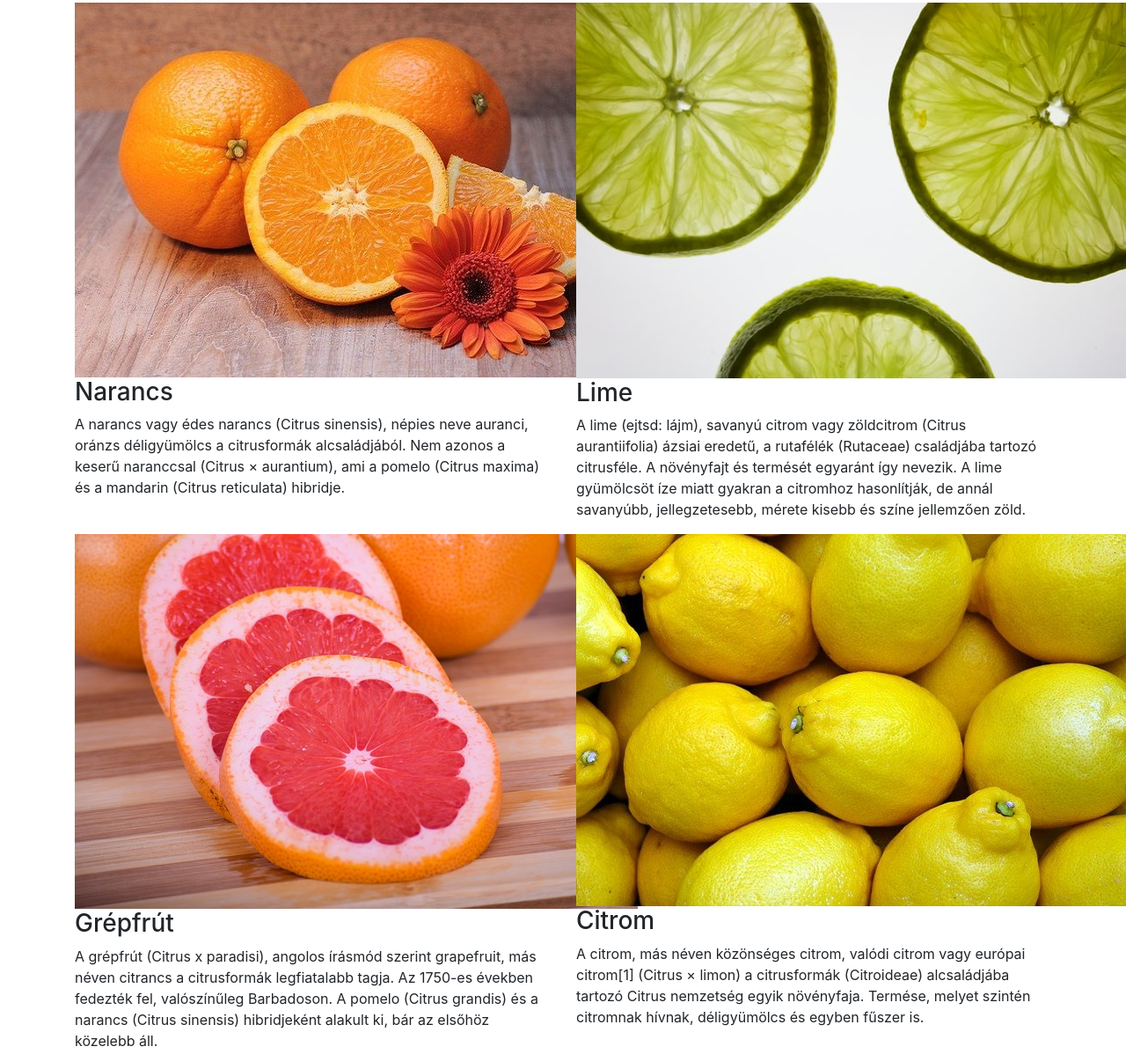
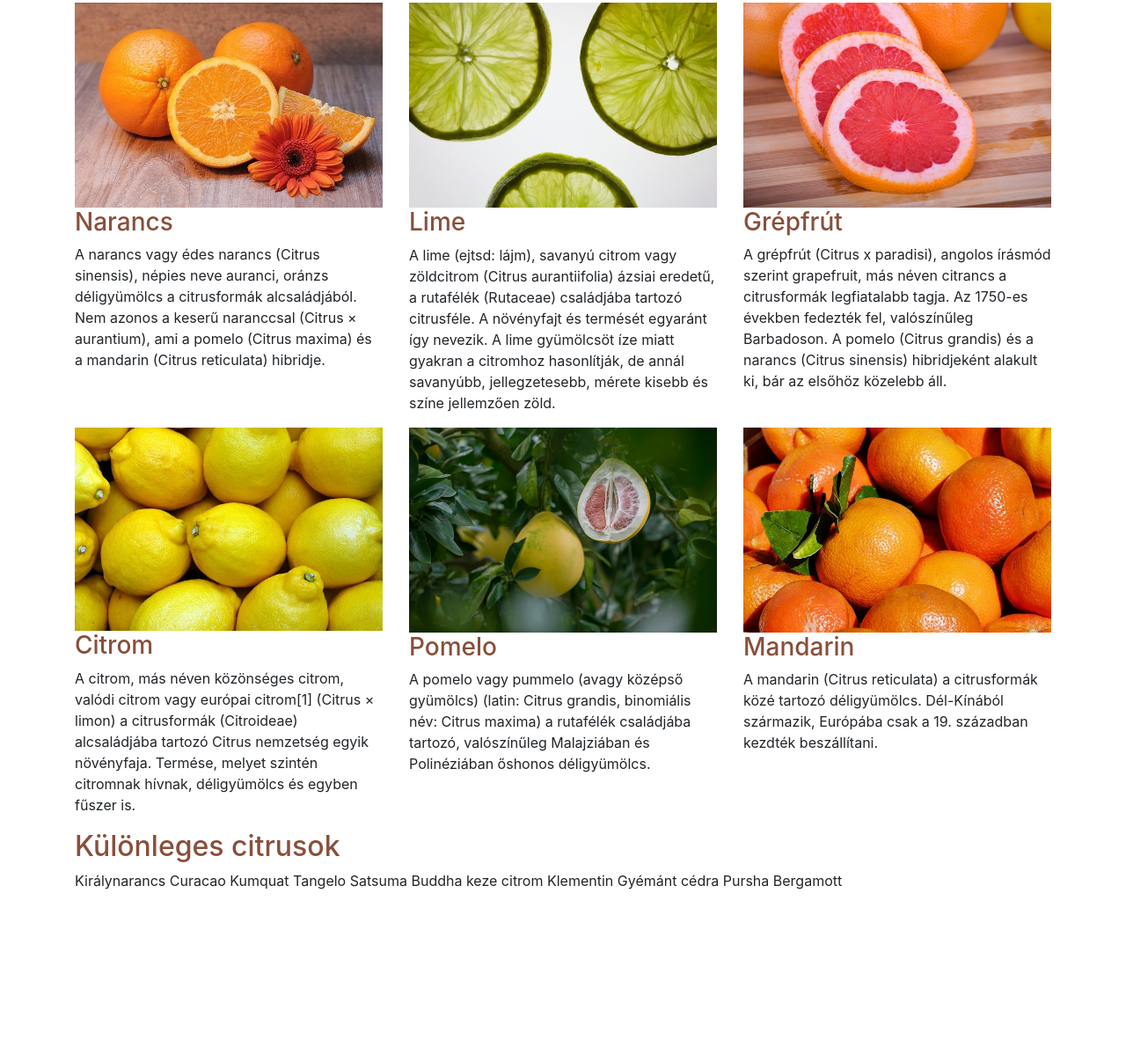
Before and after one commit to Kzsombor5/kabaizsombor20220228, a plain HTML site: page forras/index.html in a window 1280 px wide. Shown: the part 330-1528 px from the top of the page at 88% size. After the commit the page ends 1391 px from the top, so only its background shows below. Drawn offline with Linux system fonts and the light colour scheme; files that its build step writes are made by us from their sources.

Commit message:
végleges feladat

```diff
--- a/forras/css/style.css
+++ b/forras/css/style.css
@@ -11,6 +11,8 @@ h1{
 
 h2{
     margin-top: 10px;
+    color: #894f3b;
+    border-color: #894f3b;
 }
 
 h3{
@@ -31,3 +33,7 @@ td,th{
 thead>tr:first-child{
     letter-spacing: 2px;
 }
+img
+{
+    width: 100%;
+}
--- a/forras/index.html
+++ b/forras/index.html
@@ -1,9 +1,12 @@
 <!DOCTYPE html>
-<html>
+<html lang="hu">
 
 <head>
+    <link rel="stylesheet" href="style.css">
+    <meta http-equiv="Content-Type" content="text/html;charset=UTF-8">
     <meta name="viewport" content="width=device-width, initial-scale=1, shrink-to-fit=no">
     <link rel="stylesheet" href="bootstrap/css/bootstrap.min.css">
+    <title>Citrusfélék</title>
 </head>
 
 <body>
@@ -23,6 +26,7 @@
             <a class="nav-link" href="index.html">Főoldal <span class="sr-only">(current)</span></a>
             <a class="nav-link" href="index.html#leggyakoribb">Leggyakoribb citrusfélék</a>
             <a class="nav-link" href="index.html#kulonleges">Különleges citrusfélék</a>
+            <a class="nav-link" href="https://hu.wikipedia.org/wiki/Citrusform%C3%A1k">További információ</a>
           </div>
         </div>
       </nav>
@@ -44,30 +48,36 @@
             <div class="col-12">
                 <h2 id="leggyakoribb">Leggyakoribb citrusféle gyümölcsök</h2>
             </div>
-            <div class="col-sm-6 col-lg-6">
+            <div class="col-sm-4 col-lg-4">
                 <img src="img/narancs.jpg" alt="Narancs">
                 <h3>Narancs</h3>
                 <p>A narancs vagy édes narancs (Citrus sinensis), népies neve auranci, oránzs déligyümölcs a citrusformák alcsaládjából. Nem azonos a keserű naranccsal (Citrus × aurantium), ami a pomelo (Citrus maxima) és a mandarin (Citrus reticulata) hibridje.</p>
             </div>
-           <div class="col-sm-6 col-lg-6">
+           <div class="col-sm-4 col-lg-4">
                <img src="img/lime2.jpg" alt="Lime">
                <h3>Lime</h3>
                <p>A lime (ejtsd: lájm), savanyú citrom vagy zöldcitrom (Citrus aurantiifolia) ázsiai eredetű, a rutafélék (Rutaceae) családjába tartozó citrusféle. A növényfajt és termését egyaránt így nevezik. A lime gyümölcsöt íze miatt gyakran a citromhoz hasonlítják, de annál savanyúbb, jellegzetesebb, mérete kisebb és színe jellemzően zöld.</p>
            </div>
-           <div class="col-sm-6 col-lg-6">
+           <div class="col-sm-4 col-lg-4">
                <img src="img/grapefruit.jpg" alt="Grapefruit">
                <h3>Grépfrút</h3>
                <p>A grépfrút (Citrus x paradisi), angolos írásmód szerint grapefruit, más néven citrancs a citrusformák legfiatalabb tagja. Az 1750-es években fedezték fel, valószínűleg Barbadoson. A pomelo (Citrus grandis) és a narancs (Citrus sinensis) hibridjeként alakult ki, bár az elsőhöz közelebb áll. </p>
            </div>
-           <div class="col-sm-6 col-lg-6">
+           <div class="col-sm-4 col-lg-4">
                 <img src="img/citrom.jpg" alt="Citrom">
                 <h3>Citrom</h3>
                 <p>A citrom, más néven közönséges citrom, valódi citrom vagy európai citrom[1] (Citrus × limon) a citrusformák (Citroideae) alcsaládjába tartozó Citrus nemzetség egyik növényfaja. Termése, melyet szintén citromnak hívnak, déligyümölcs és egyben fűszer is.</p>
            </div>
-            <div class="col-sm-6 col-lg-6">
+            <div class="col-sm-4 col-lg-4">
                 <img src="img/pomelo.jpg" alt="Pomelo">
                 <h3>Pomelo</h3>
                 <p>A pomelo vagy pummelo (avagy középső gyümölcs) (latin: Citrus grandis, binomiális név: Citrus maxima) a rutafélék családjába tartozó, valószínűleg Malajziában és Polinéziában őshonos déligyümölcs. </p>
+            </div>
+            <div class="col-sm-4 col-lg-4">
+                <img src="img/mandarin.jpg" alt="Mandarin">
+                <h3>Mandarin</h3>
+                <p>A mandarin (Citrus reticulata) a citrusformák közé tartozó déligyümölcs. Dél-Kínából származik, Európába csak a 19. században kezdték beszállítani.</p>
+
             </div>
         </article>
         <article class="row mb-5">
```
